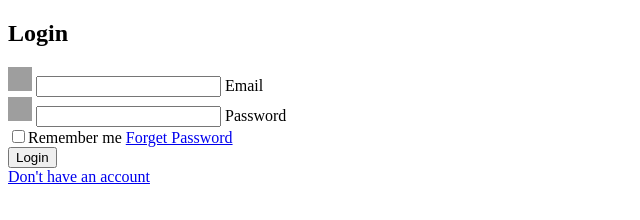
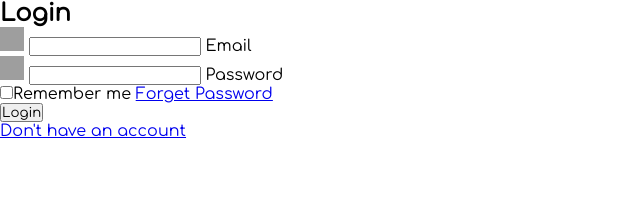
Before and after one commit to Faizan-Mohammad07/Login-page01, a plain HTML site: page INDEX.html in a window 1280 px wide. Shown: the whole page, without its empty margins (0-640 px from the left). Drawn offline with Linux system fonts and the light colour scheme; grey boxes are pictures that could not be loaded.

Commit message:
Adding class attribute in INDEX.html and linking Style Sheet

```diff
--- a/INDEX.css
+++ b/INDEX.css
@@ -1,4 +1,6 @@
+@import url(https://fonts.googleapis.com/css2?family=Comfortaa&family=Literata);
 * {
   margin: 0;
   padding: 0;
+  font-family: Comfortaa;
 }
--- a/INDEX.html
+++ b/INDEX.html
@@ -4,12 +4,13 @@
     <meta charset="UTF-8" />
     <meta http-equiv="X-UA-Compatible" content="IE=edge" />
     <meta name="viewport" content="width=device-width, initial-scale=1.0" />
+    <link rel="stylesheet" href="INDEX.css" />
     <title>Document</title>
   </head>
   <body>
     <section>
-      <div>
-        <div>
+      <div class="formBox">
+        <div class="formValue">
           <form action="">
             <h1>Login</h1>
             <div class="inputbox">
@@ -32,12 +33,14 @@
               <input type="password" required />
               <label for="">Password</label>
             </div>
-            <div>
+            <div class="forget">
               <label for=""><input type="checkbox" />Remember me</label>
               <a href="#">Forget Password</a>
             </div>
             <button>Login</button>
-            <div><a href="#"> Don't have an account</a></div>
+            <div class="registor">
+              <p><a href="#"> Don't have an account</a></p>
+            </div>
           </form>
         </div>
       </div>
```
